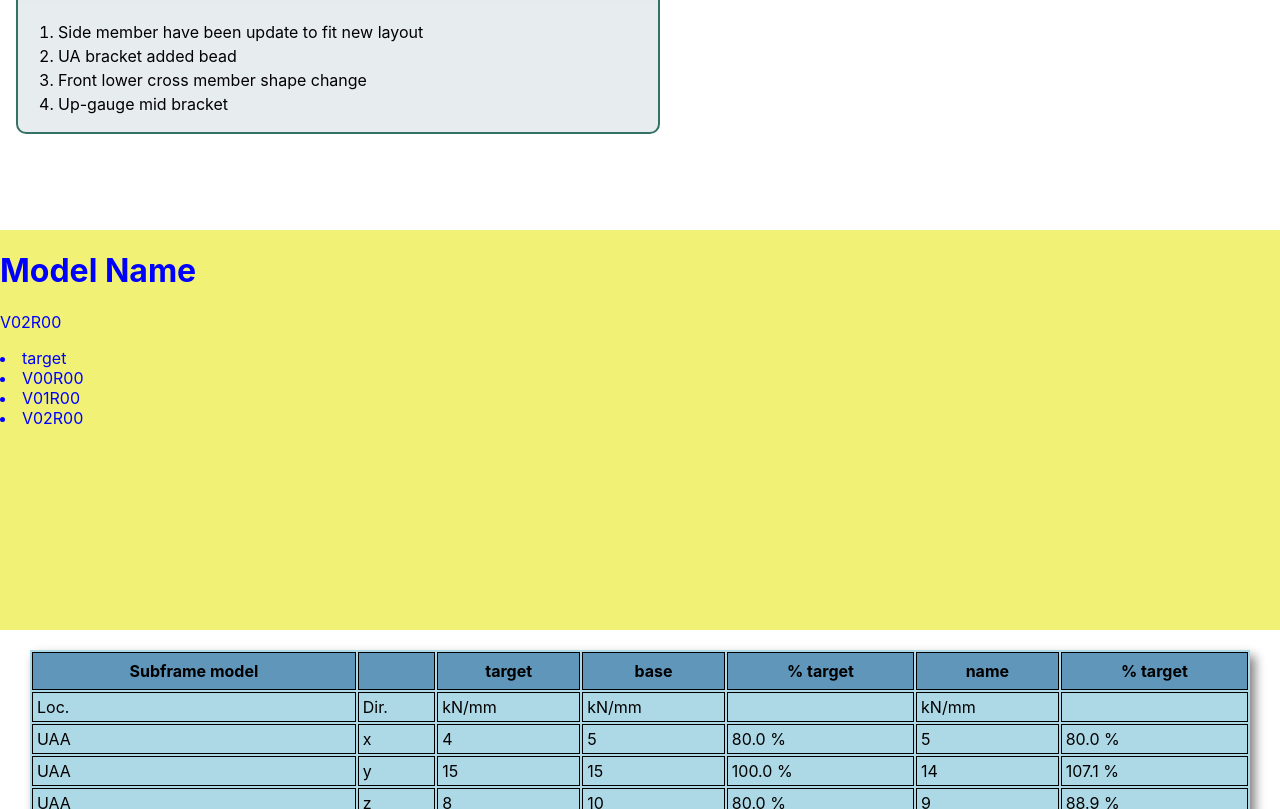
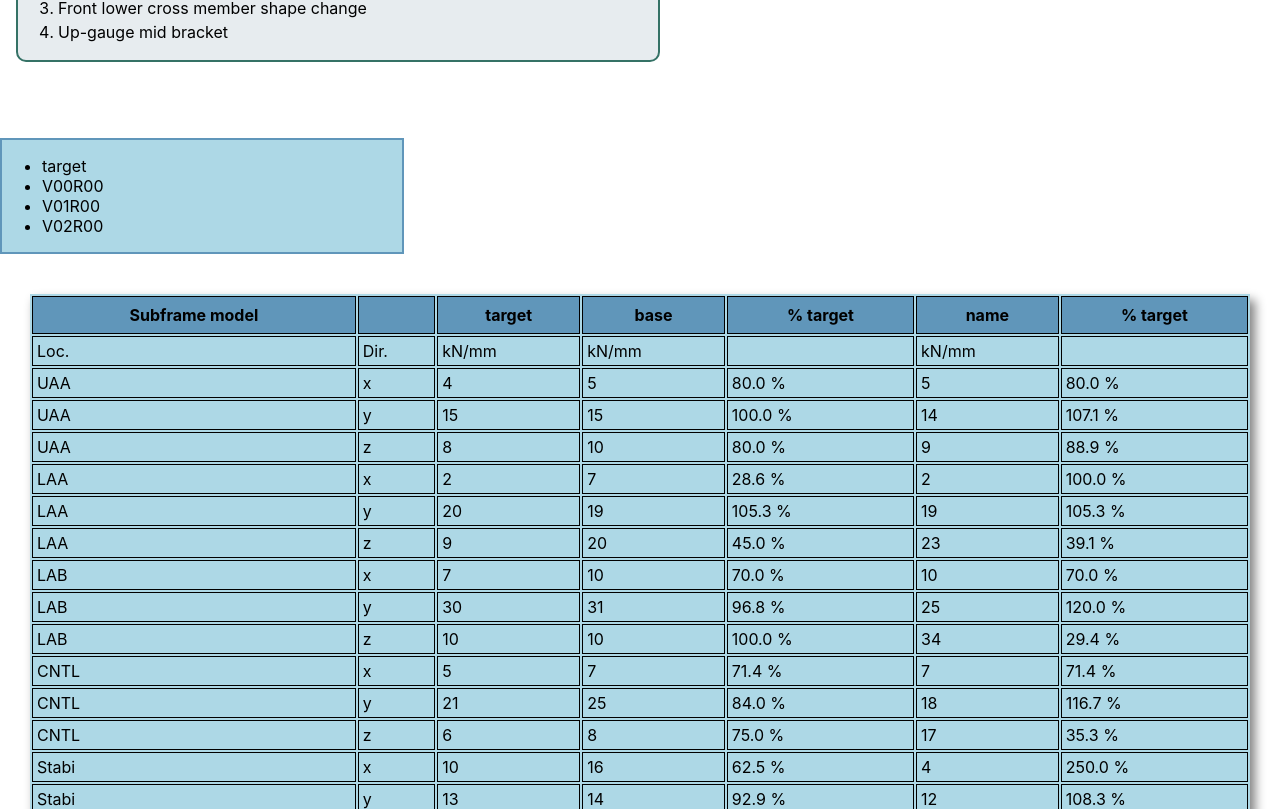
Before and after one commit to matterholt/modelReport, a React (Create React App) app in the folder report_template/: page / in a window 1280 px wide. Shown: the part 871-1680 px from the top of the page. Built offline with nearby package versions, Linux system fonts and the light colour scheme.

Commit message:
update on content

```diff
--- a/report_template/package.json
+++ b/report_template/package.json
@@ -4,6 +4,7 @@
   "private": true,
   "dependencies": {
     "@emotion/core": "^10.0.10",
+    "prop-types": "^15.7.2",
     "react": "^16.8.6",
     "react-dom": "^16.8.6",
     "react-scripts": "3.0.1"
--- a/report_template/src/App.js
+++ b/report_template/src/App.js
@@ -3,6 +3,7 @@ import React from "react";
 import "./App.css";
 
 ////   Components
+import Menu from "./components/Menu";
 import Header from "./components/Header";
 import Footer from "./components/Footer";
 import ResultTable from "./components/ResultTable";
@@ -67,27 +68,6 @@ const evalionTable = rowArray(
 console.log(evalionTable);
 ////////////////////////////////////////////////////////////
 
-const CheckValue = () => {
-  const findThisNow = DataFile[DataFile.length - 1].modelNum;
-  return (
-    <div style={divStyle}>
-      <h1>Model Name</h1>
-      <p> {findThisNow}</p>
-      {DataFile.map((data, index) => {
-        return <li key={index}> {data.modelNum}</li>;
-      })}
-    </div>
-  );
-};
-
-const divStyle = {
-  color: "blue",
-  gridRow: 9,
-  background: "#f1f175",
-  width: "100vw",
-  height: "50vh"
-};
-
 function App() {
   return (
     <div className="App">
@@ -97,8 +77,8 @@ function App() {
       <AnalysisSummary />
       <ModelImg />
       <Footer />
-      <CheckValue />
       <ModelDescription />
+      <Menu modelList={listOfModels} />
       <TestingTable rowDataArray={evalionTable} />
     </div>
   );
--- /dev/null
+++ b/report_template/src/components/Menu.js
@@ -0,0 +1,25 @@
+import React from "react";
+/** @jsx jsx */
+import { css, jsx } from "@emotion/core";
+/**
+ * create a menu for all available model for review
+ *
+ */
+const Menu = css`
+  grid-row: 8;
+  width: 25rem;
+  border: 2px solid #6096ba;
+  background: #add8e6;
+`;
+const ModelListMenu = ({ modelList }) => {
+  const ModelList = modelList.map((item, id) => <li keys={id}>{item}</li>);
+  return <ul>{ModelList} </ul>;
+};
+
+export default function MenuBar(props) {
+  return (
+    <nav css={Menu}>
+      <ModelListMenu modelList={props.modelList} />
+    </nav>
+  );
+}
--- a/report_template/src/components/ResultTable.js
+++ b/report_template/src/components/ResultTable.js
@@ -42,18 +42,6 @@ function ResultTable() {
     <table css={tableStyle}>
       <tbody>
         <tr>
-          <th colSpan="3">Base model</th>
-          <th colSpan="2">N/A</th>
-          <th colSpan="2">v00r00</th>
-        </tr>
-        <tr>
-          <td colSpan="3">model Description</td>
-          <td colSpan="2"> Improved shape of side member</td>
-          <td colSpan="2">Increased welding ton bracket lower</td>
-        </tr>
-      </tbody>
-      <tbody>
-        <tr>
           <th>Subframe model</th>
           <th> </th>
           <th> target </th>
--- a/report_template/src/logicFunc/valueDisList.js
+++ b/report_template/src/logicFunc/valueDisList.js
@@ -1,3 +1,4 @@
+//// TODO  need to clean up file
 function resultLocation(data) {
   /// remove from this module,
   const pointLoadApplied = data.results.stiffness;
```
Also changed, not shown: report_template/src/components/ModelDetail.js (added, +39 -0 lines), report_template/src/components/__working.js (deleted).
